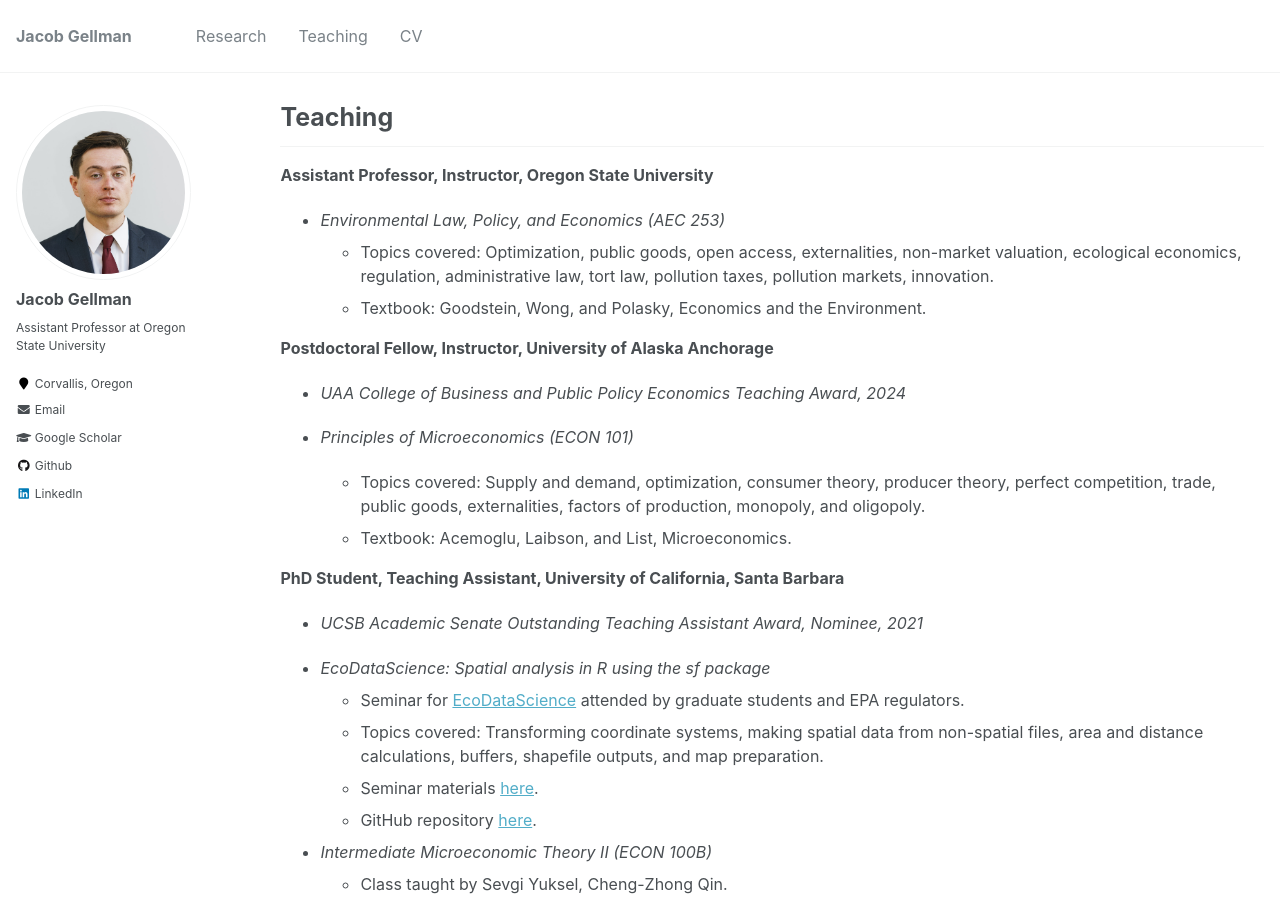
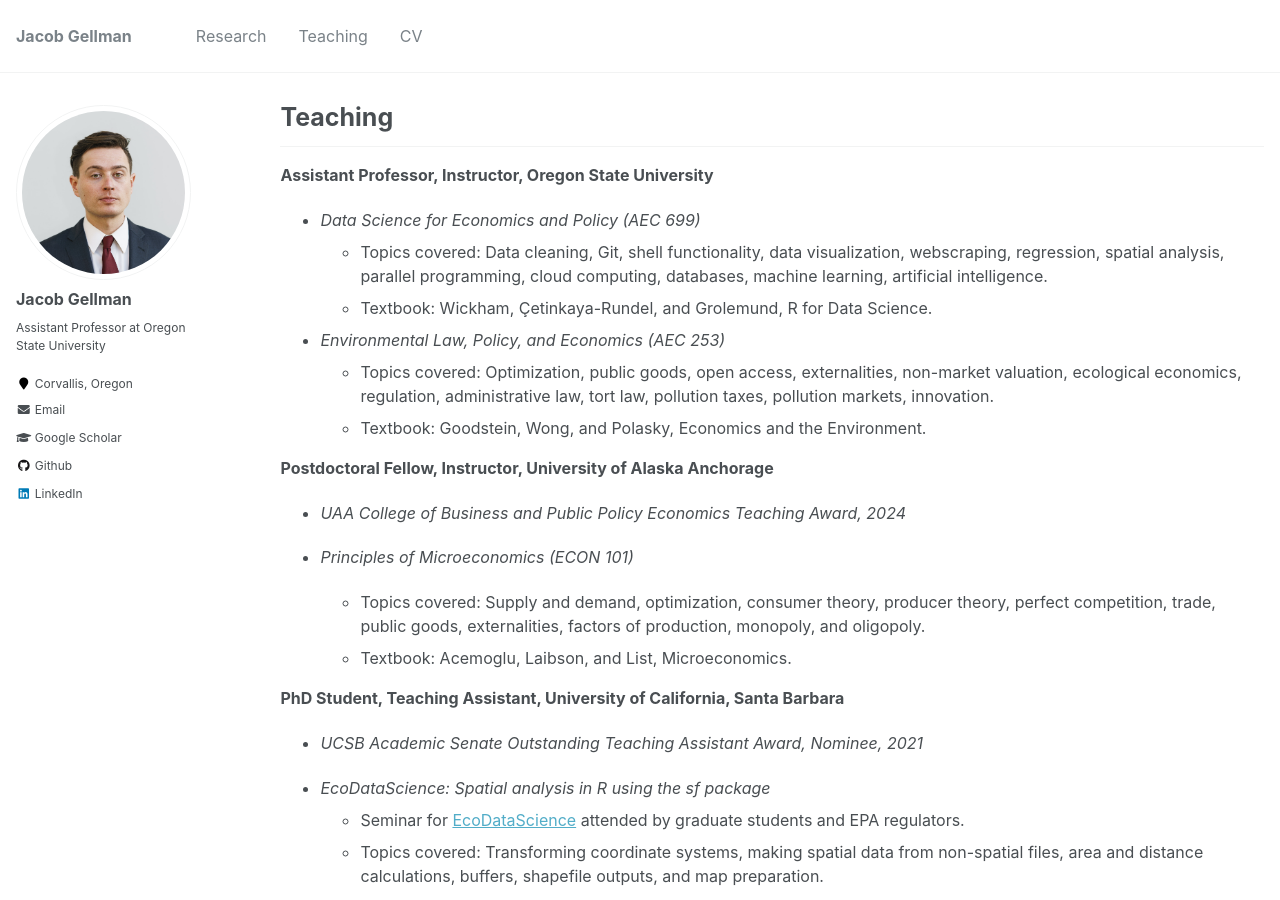
Before and after one commit to jacobgellman/jacobgellman.github.io, a Jekyll site: the page built from _pages/teaching.md, in a window 1280 px wide and 900 px high. Built offline with Jekyll 4.4.1, drawn with Linux system fonts in a browser that asks for light colours.

Commit message:
Teaching page update

```diff
--- a/_pages/teaching.md
+++ b/_pages/teaching.md
@@ -10,6 +10,10 @@ author_profile: true
 ------
 
 **Assistant Professor, Instructor, Oregon State University**
+* *Data Science for Economics and Policy (AEC 699)*
+  * Topics covered: Data cleaning, Git, shell functionality, data visualization, webscraping, regression, spatial analysis, parallel programming, cloud computing, databases, machine learning, artificial intelligence.
+  * Textbook: Wickham, Çetinkaya-Rundel, and Grolemund, R for Data Science.
+
 * *Environmental Law, Policy, and Economics (AEC 253)*
   * Topics covered: Optimization, public goods, open access, externalities, non-market valuation, ecological economics, regulation, administrative law, tort law, pollution taxes, pollution markets, innovation.
   * Textbook: Goodstein, Wong, and Polasky, Economics and the Environment.
```
